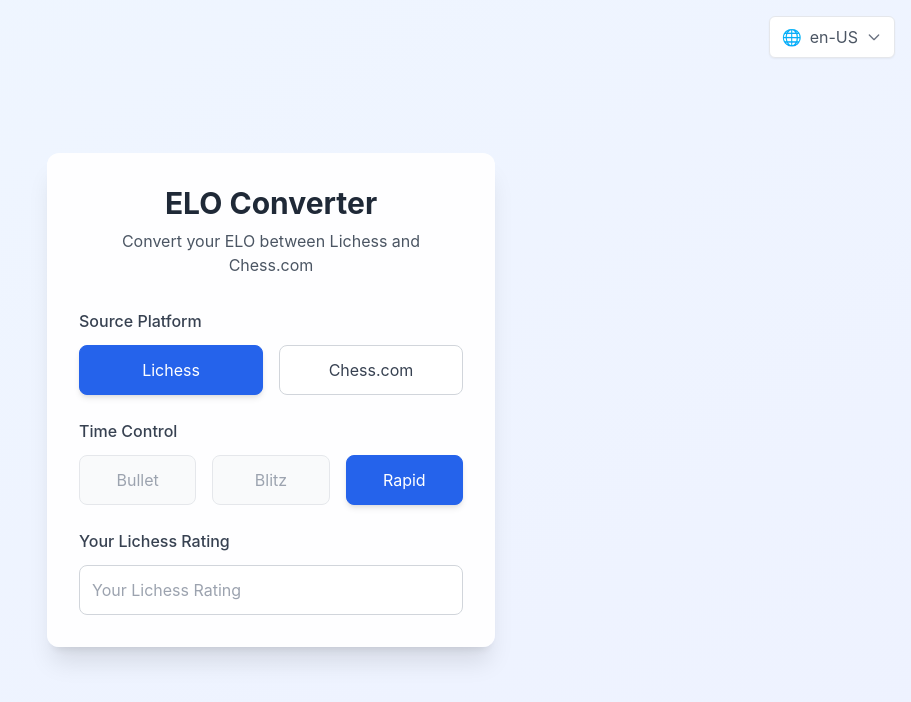
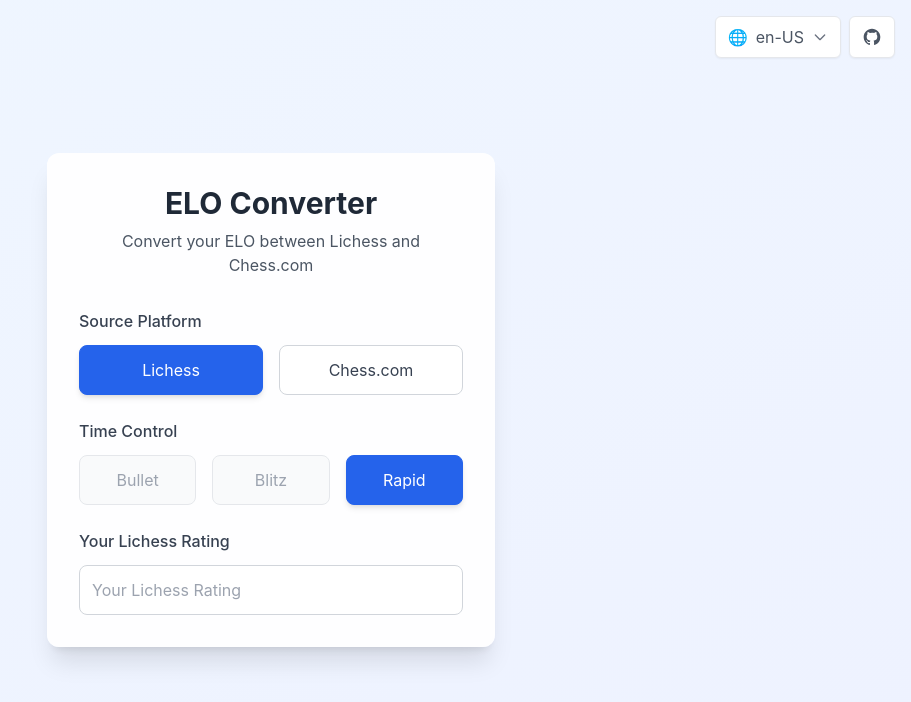
Before and after one commit to lucasBertola/chessEloManager, a React (Vite) app: page / in a window 1280 px wide. Shown: the top 702 px of the page, without its empty margins (369-1280 px from the left). Built offline with nearby package versions, Linux system fonts and the light colour scheme.

Commit message:
feat: ajout d'un bouton discret pour liker le projet sur GitHub

```diff
--- a/src/App.tsx
+++ b/src/App.tsx
@@ -84,8 +84,9 @@ const App: React.FC = () => {
 
   return (
     <div className="min-h-screen bg-gradient-to-br from-blue-50 to-indigo-50">
-      {/* Language Selector */}
-      <div className="fixed top-4 right-4 z-50">
+      {/* Language and GitHub Section */}
+      <div className="fixed top-4 right-4 z-50 flex space-x-2">
+        {/* Language Selector */}
         <div className="relative">
           <button
             onClick={() => setIsLangMenuOpen(!isLangMenuOpen)}
@@ -124,6 +125,19 @@ const App: React.FC = () => {
             </div>
           )}
         </div>
+
+        {/* GitHub Star Button */}
+        <a
+          href="https://github.com/lucasBertola/chessEloManager"
+          target="_blank"
+          rel="noopener noreferrer"
+          className="flex items-center px-3 py-2 rounded-md bg-white shadow-sm hover:shadow-md transition-all duration-200 border border-gray-200"
+          title={t('starOnGitHub')}
+        >
+          <svg className="w-5 h-5 text-gray-600" fill="currentColor" viewBox="0 0 24 24">
+            <path fillRule="evenodd" d="M12 2C6.477 2 2 6.484 2 12.017c0 4.425 2.865 8.18 6.839 9.504.5.092.682-.217.682-.483 0-.237-.008-.868-.013-1.703-2.782.605-3.369-1.343-3.369-1.343-.454-1.158-1.11-1.466-1.11-1.466-.908-.62.069-.608.069-.608 1.003.07 1.531 1.032 1.531 1.032.892 1.53 2.341 1.088 2.91.832.092-.647.35-1.088.636-1.338-2.22-.253-4.555-1.113-4.555-4.951 0-1.093.39-1.988 1.029-2.688-.103-.253-.446-1.272.098-2.65 0 0 .84-.27 2.75 1.026A9.564 9.564 0 0112 6.844c.85.004 1.705.115 2.504.337 1.909-1.296 2.747-1.027 2.747-1.027.546 1.379.202 2.398.1 2.651.64.7 1.028 1.595 1.028 2.688 0 3.848-2.339 4.695-4.566 4.943.359.309.678.92.678 1.855 0 1.338-.012 2.419-.012 2.747 0 .268.18.58.688.482A10.019 10.019 0 0022 12.017C22 6.484 17.522 2 12 2z" clipRule="evenodd" />
+          </svg>
+        </a>
       </div>
 
       <div className="flex items-center justify-center p-4 min-h-screen">
--- /dev/null
+++ b/src/locales/en.json
@@ -0,0 +1,5 @@
+{
+  "likeProject": "If you like this project, feel free to:",
+  "starOnGitHub": "Star on GitHub",
+  "forkOnGitHub": "Fork on GitHub"
+}
--- /dev/null
+++ b/src/locales/es.json
@@ -0,0 +1,5 @@
+{
+  "likeProject": "Si te gusta este proyecto, no dudes en:",
+  "starOnGitHub": "Dar una estrella en GitHub",
+  "forkOnGitHub": "Hacer un fork en GitHub"
+}
--- /dev/null
+++ b/src/locales/fr.json
@@ -0,0 +1,5 @@
+{
+  "likeProject": "Si vous aimez ce projet, n'hésitez pas à :",
+  "starOnGitHub": "Mettre une étoile sur GitHub",
+  "forkOnGitHub": "Faire un fork sur GitHub"
+}
--- /dev/null
+++ b/src/locales/pt.json
@@ -0,0 +1,5 @@
+{
+  "likeProject": "Se você gosta deste projeto, sinta-se à vontade para:",
+  "starOnGitHub": "Dar uma estrela no GitHub",
+  "forkOnGitHub": "Fazer um fork no GitHub"
+}
```
Also changed, not shown: 1 other file (tests, documents, lock files or other folders).
